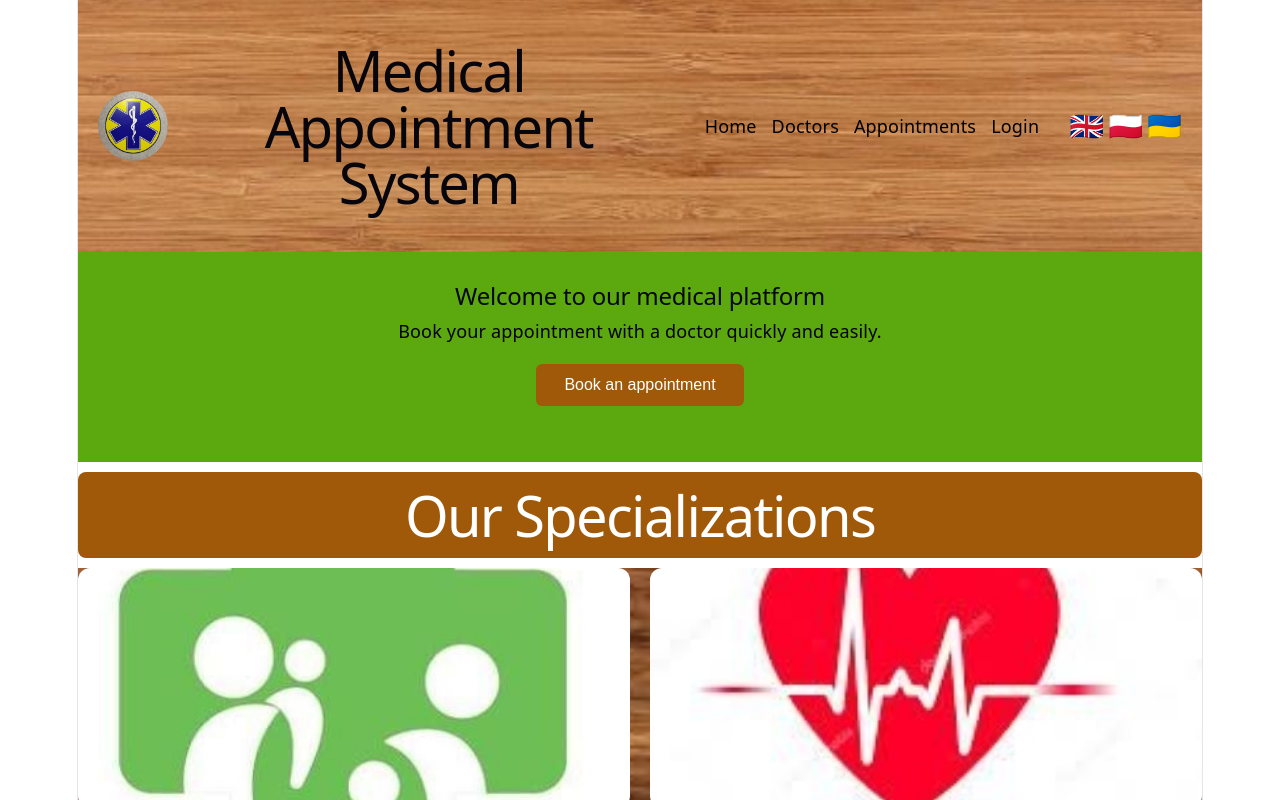
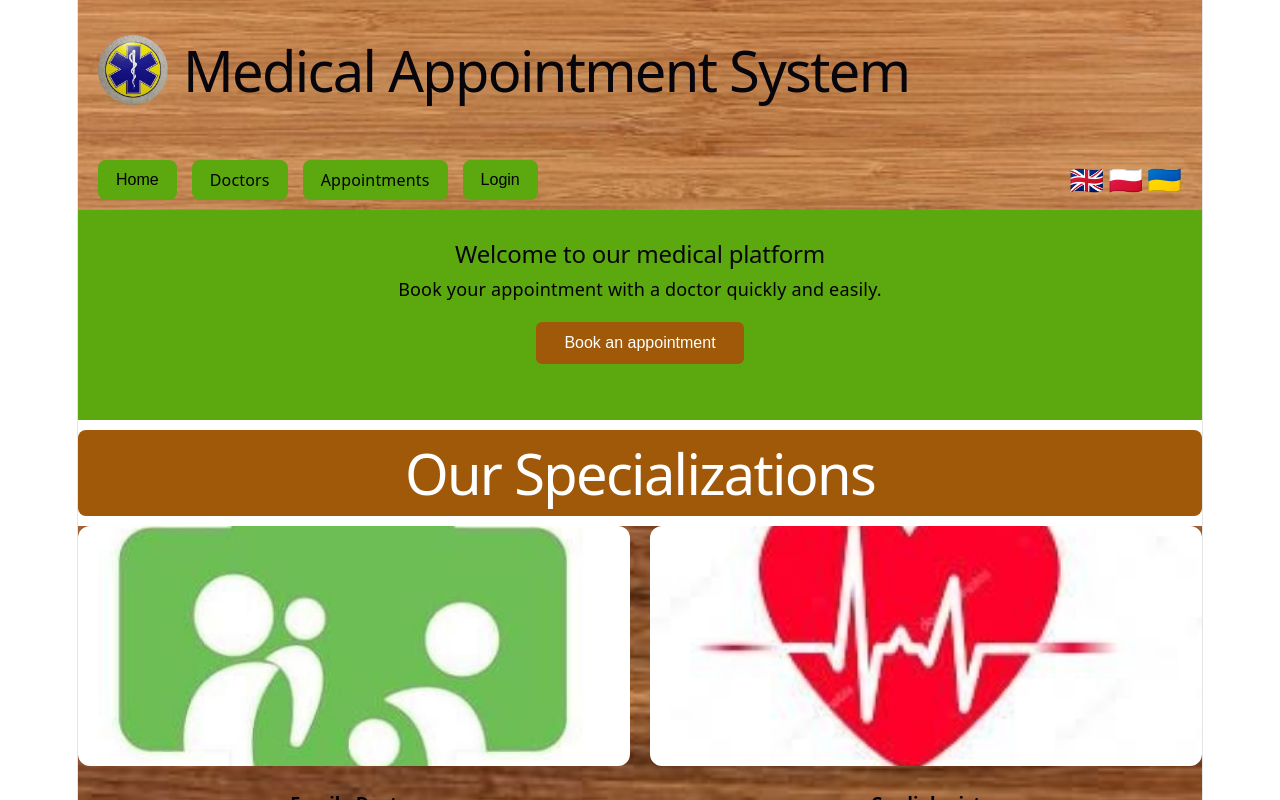
Before and after one commit to SerhiiManyk/medical-appointment-system, a React app in the folder frontend/: page / in a window 1280 px wide. Shown: the top 800 px of the page. Built offline with nearby package versions, Linux system fonts and the light colour scheme; no server answers; the HTML template or start-up script is replaced by a standard one.

Commit message:
Add login page and update header navigation styles

```diff
--- a/frontend/src/App.css
+++ b/frontend/src/App.css
@@ -8,29 +8,49 @@ header {
   background-repeat: no-repeat;
   padding: 10px 20px;
   gap: 30px;
+  flex-wrap: wrap;
 }
 
 nav {
   display: flex;
   gap: 15px;
+  flex-wrap: wrap;
 }
 
 .language-switcher {
   display: flex;
   gap: 4px;
+  flex-shrink: 0;
 }
 
-nav a {
+nav a,
+nav button {
+  display: inline-flex;
+  align-items: center;
+  justify-content: center;
+
+  height: 40px;
+  padding: 0 18px;
+
+  background-color: #5ba80f;
+  color: #000000;
+
+  border: none;
+  border-radius: 8px;
+
+  font-size: 16px;
   text-decoration: none;
-  color: #000000;
+  cursor: pointer;
+
   transition:
-    transform 0.2s ease,
-    color 0.2s ease;
+    background-color 0.2s ease,
+    transform 0.2s ease;
 }
 
-nav a:hover {
-  transform: scale(1.15);
-  color: #f8f4f4;
+nav a:hover,
+nav button:hover {
+  background-color: #47850b;
+  transform: scale(1.05);
 }
 
 .logo h1 {
--- a/frontend/src/App.jsx
+++ b/frontend/src/App.jsx
@@ -1,9 +1,11 @@
 import { useState } from "react";
 import "./App.css";
 import SpecializationSection from "./components/SpecializationSection";
+import Login from "./components/Login";
 
 function App() {
   const [language, setLanguage] = useState("en");
+  const [showLogin, setShowLogin] = useState(false);
 
   const translations = {
     en: {
@@ -53,10 +55,14 @@ function App() {
         </div>
 
         <nav>
-          <a href="#home">{translations[language].home}</a>
+          <button onClick={() => setShowLogin(false)}>
+            {translations[language].home}
+          </button>
           <a href="#doctors">{translations[language].doctors}</a>
           <a href="#appointments">{translations[language].appointments}</a>
-          <a href="#login">{translations[language].login}</a>
+          <button onClick={() => setShowLogin(true)}>
+            {translations[language].login}
+          </button>
         </nav>
 
         <div className="language-switcher">
@@ -67,6 +73,10 @@ function App() {
       </header>
 
       <main>
+        {showLogin ? (
+          <Login />
+        ) : (
+          <>
             <section className="hero">
               <h2>{translations[language].welcome}</h2>
               <p>{translations[language].description}</p>
@@ -77,6 +87,8 @@ function App() {
               language={language}
               translations={translations}
             />
+          </>
+        )}
       </main>
     </>
   );
--- /dev/null
+++ b/frontend/src/components/Login.jsx
@@ -0,0 +1,39 @@
+import "./Login.css";
+
+function Login() {
+  return (
+    <section className="login-page">
+      <div className="login-container">
+        <h2>Login</h2>
+
+        <form>
+          <div className="form-group">
+            <label htmlFor="email">Email</label>
+            <input
+              type="email"
+              id="email"
+              name="email"
+              placeholder="Enter your email"
+            />
+          </div>
+
+          <div className="form-group">
+            <label htmlFor="password">Password</label>
+            <input
+              type="password"
+              id="password"
+              name="password"
+              placeholder="Enter your password"
+            />
+          </div>
+
+          <button type="submit" className="login-button">
+            Login
+          </button>
+        </form>
+      </div>
+    </section>
+  );
+}
+
+export default Login;
```
Also changed, not shown: frontend/src/components/Login.css (added). Lines whose indentation alone changed are shown as unchanged.
